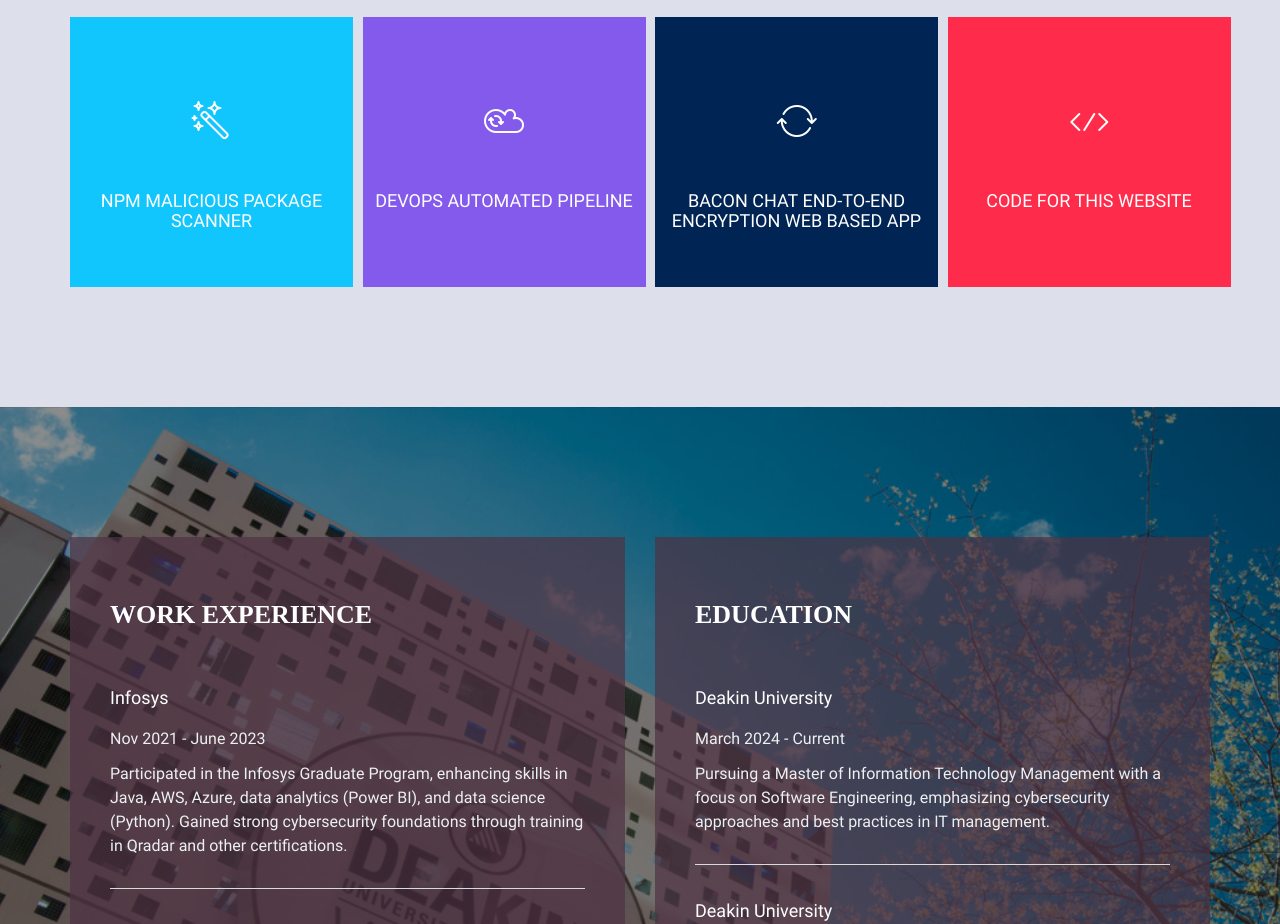
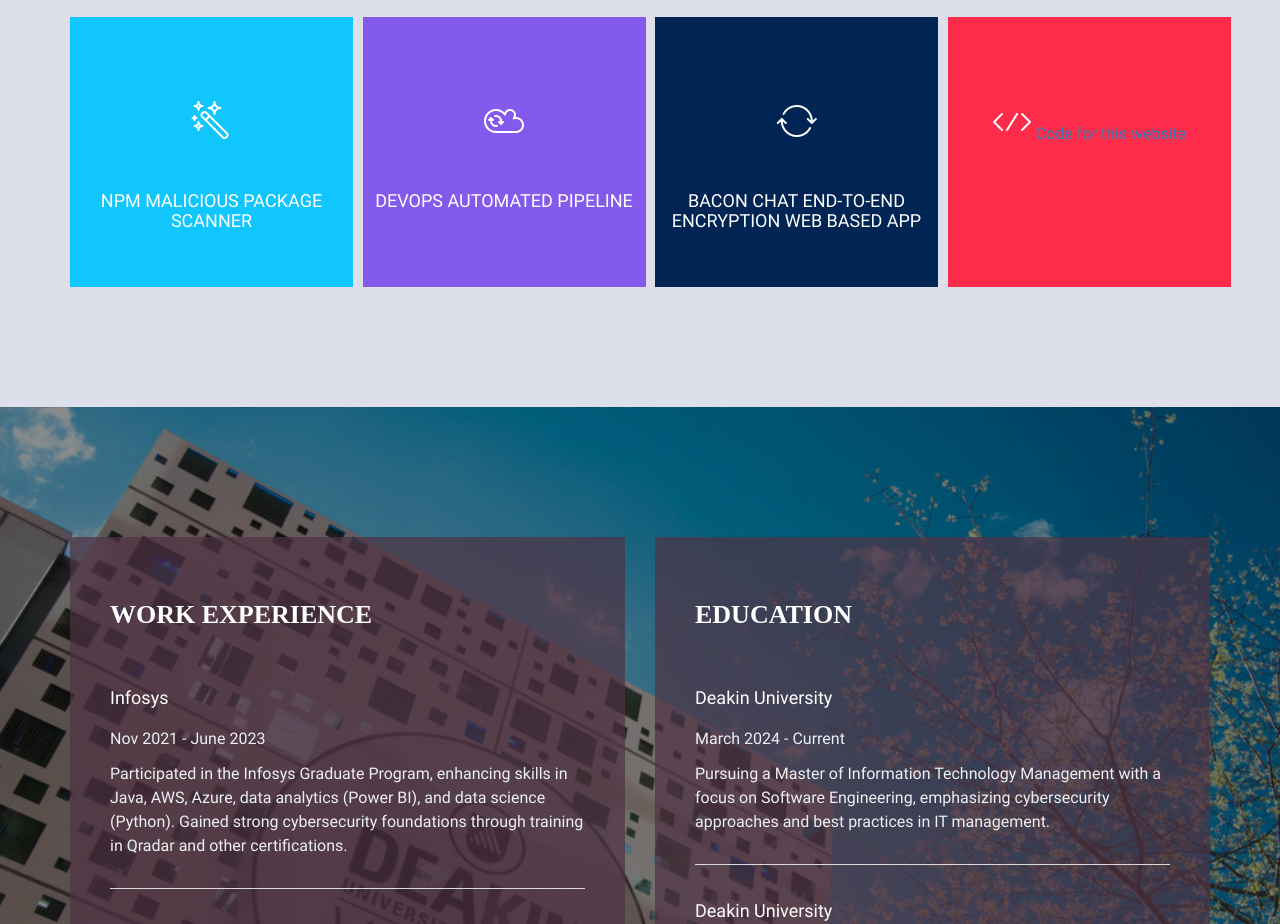
Before and after one commit to drkae456/baconchatWork, a website: page src/views/index.html in a window 1280 px wide. Shown: the part 1920-2844 px from the top of the page. Drawn offline with Linux system fonts and the light colour scheme.

Commit message:
updated projects card2

```diff
--- a/src/views/index.html
+++ b/src/views/index.html
@@ -198,7 +198,7 @@
               <div class="features-bg launch">
                 <div class="features-item">
                   <i class="lnr lnr-code"></i>
-                  <h6><a href="https://github.com/drkae456/baconchatWork">Code for this website</a></h6>
+                  <a href="https://github.com/drkae456/baconchatWork">Code for this website</a>
                 </div>
               </div>
             </div>
```
